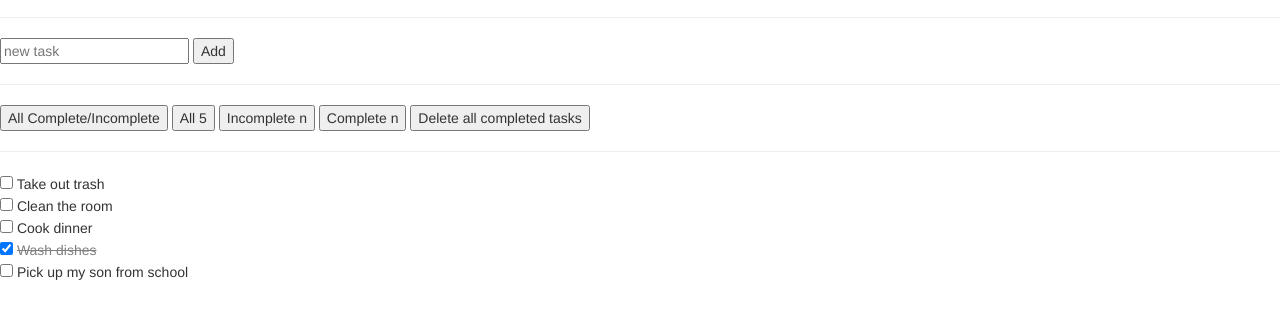
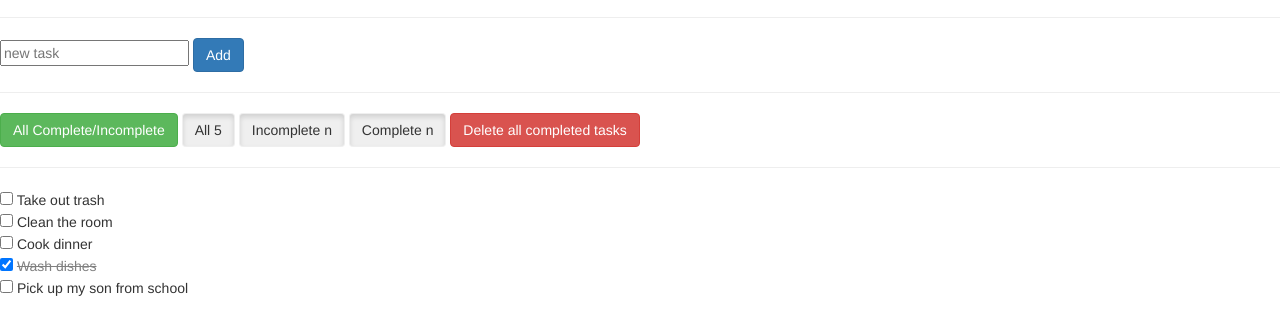
Before and after one commit to shktkt219/todo-list, a website: page index.html in a window 1280 px wide. Shown: the part 63-398 px from the top of the page. Drawn offline with nearby package versions, Linux system fonts and the light colour scheme.

Commit message:
add button bootstrap css

```diff
--- a/index.html
+++ b/index.html
@@ -13,21 +13,23 @@
       <hr>
 
       <!-- add tasks -->
-      <input placeholder="new task"
-             ng-model="vm.currentTask.name">
-      <button ng-click="vm.add()">Add</button>
+      <form class="form-horizontal">
+        <input type="text" placeholder="new task"
+               ng-model="vm.currentTask.name">
+        <button class="btn btn-primary" ng-click="vm.add()">Add</button>
+      </form>
 
       <hr>
 
       <div>
-        <button>All Complete/Incomplete</button>
-        <button ng-click="vm.changeFilter()"
+        <button class="btn btn-success">All Complete/Incomplete</button>
+        <button class="btn" ng-click="vm.changeFilter()"
                 ng-class="{ active: !ctrl.currentFilter }">All <span>{{ vm.list.tasks.length }}</span></button>
-        <button ng-click="ctrl.changeFilter(ctrl.filter.remaining)"
+        <button class="btn" ng-click="ctrl.changeFilter(ctrl.filter.remaining)"
                 ng-class="{ active: ctrl.currentFilter == ctrl.filter.remaining }">Incomplete <span>n</span></button>
-        <button ng-click="ctrl.changeFilter(filter.done)"
+        <button class="btn" ng-click="ctrl.changeFilter(filter.done)"
                 ng-class="{ active: ctrl.currentFilter == ctrl.filter.done }">Complete <span>n</span></button>
-        <button>Delete all completed tasks</button>
+        <button class="btn btn-danger">Delete all completed tasks</button>
       </div>
 
       <hr>
```
